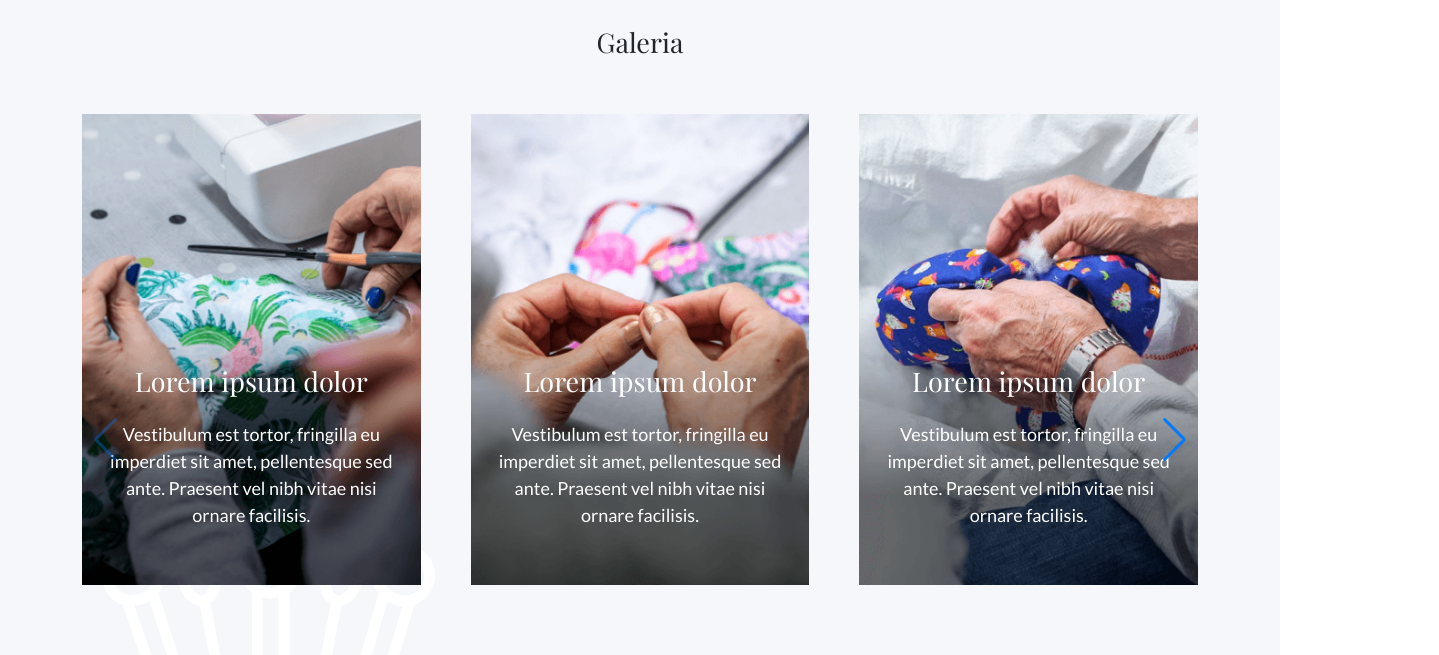
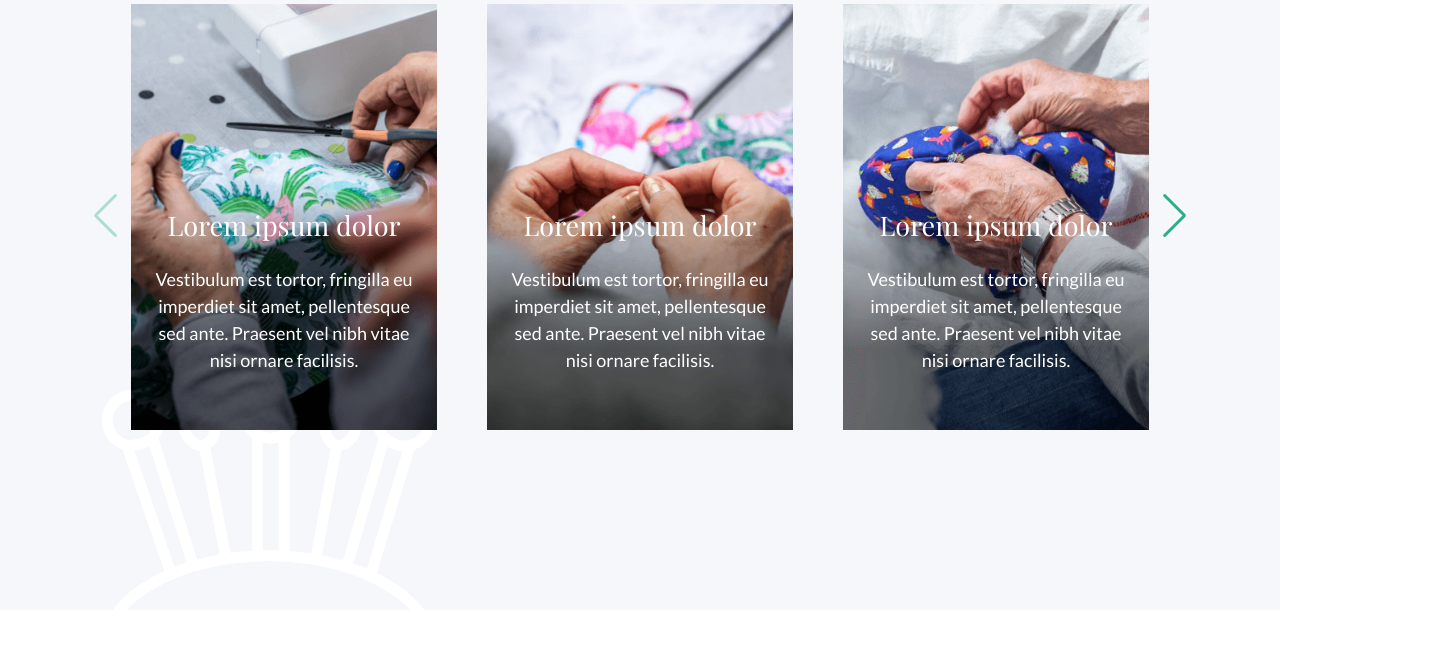
Before and after one commit to pomito/ArtGroup, a website: page index.html in a window 1280 px wide. Shown: the part 1890-2545 px from the top of the page, 1439 px wide, since content can reach past the window. Drawn offline with nearby package versions, Linux system fonts and the light colour scheme.

Commit message:
final commit

```diff
--- a/index.html
+++ b/index.html
@@ -8,8 +8,7 @@
   <title>ArtGroup | Zadanie rekrutacyjne</title>
   <link href="https://cdn.jsdelivr.net/npm/bootstrap@5.1.0/dist/css/bootstrap.min.css" rel="stylesheet"
     integrity="sha384-KyZXEAg3QhqLMpG8r+8fhAXLRk2vvoC2f3B09zVXn8CA5QIVfZOJ3BCsw2P0p/We" crossorigin="anonymous" />
-  <link rel="stylesheet" href="style/style.css" />
-  <!-- Link Swiper's CSS -->
+  <link rel="stylesheet" href="style/style.min.css" />
   <link rel="stylesheet" href="https://unpkg.com/swiper/swiper-bundle.min.css" />
 </head>
 
@@ -22,26 +21,29 @@
       <div class="row d-flex justify-content-between align-items-center pb-5">
         <div class="col-sm-12 col-lg-5 position-relative" style="top: -40px;">
           <div class="mb-5">
-                <p class="font_rockBlue">Duis sit amet erat non velit rhoncus sollicitudin. Aenean ultrices ornare ligula, eu
+            <p class="font_rockBlue">Duis sit amet erat non velit rhoncus sollicitudin. Aenean ultrices ornare ligula,
+              eu
               tristique nisi tincidunt et. Ut sed
               lacus turpis. Suspendisse tincidunt blandit mauris non aliquet. Mauris dignissim, eros ut consectetur
               ullamcorper, magna
-                  tellus cursus lorem, eget pharetra justo mauris in dui. Fusce eget mauris sit amet sapien posuere vulputate eget
+              tellus cursus lorem, eget pharetra justo mauris in dui. Fusce eget mauris sit amet sapien posuere
+              vulputate eget
               ac
               nunc. In vitae feugiat turpis, eget semper ipsum. Vivamus convallis ornare nisi in elementum.</p>
           </div>
           <div>
-                <h3 class="font-27">Phasellus ligula justo, feugiat eget sollicitudin eu, vehicula eget massa. Class aptent taciti
+            <h3 class="font-27">Phasellus ligula justo, feugiat eget sollicitudin eu, vehicula eget massa. Class aptent
+              taciti
               sociosqu ad litora
               torquent per conubia nostra, per inceptos himenaeos.</h3>
           </div>
         </div>
         <div class="col-sm-12 col-lg-5">
-              <img src="images/Clip2.png" alt="">
+          <img class="w-100" src="images/Clip2.png" alt="">
         </div>
       </div>
     </div>
-    <img class="position-absolute zindex-1" style="top:-70px" src="images/hero-scissors.svg" alt="">
+    <img class="position-absolute zindex-1 scissors--mobile" style="top:-70px" src="images/hero-scissors.svg" alt="">
   </section>
   <section class="bg_aliceBlue">
     <h2 class="font-bold text-center pt-5" style="margin-bottom: 100px;">Jak możesz się dołożyć?</h2>
@@ -148,7 +150,7 @@
     </div>
     <div class="container container-1640 position-relative overflow-hidden">
       <h3 class="text-center font-27 pb-5 mt-5">Galeria</h3>
-      <div class="swiper mySwiper" style="padding-bottom: 180px;">
+      <div class="swiper mySwiper swiper-padding">
         <div class="swiper-wrapper">
           <div class="swiper-slide"><img src="images/slider/slider-1.png" alt="">
             <div class="position-absolute bottom-0 mb-5">
@@ -220,33 +222,31 @@
       </div>
       <img class="position-absolute" style="bottom:-150px" src="images/gallery.svg" alt="">
     </div>
-    <!-- Swiper -->
-
   </section>
   <footer class="bg-white pb-5">
     <div class="container container-1640">
       <div class="row ps-2 font_rockBlue mt-5 mb-2">Poprzednie edycje:</div>
       <div class="row d-flex justify-content-between">
         <div class="col d-flex mt-3">
-                  <div class="col"><a class="font_rockBlue text-decoration-none" href="">Edycja pierwsza</a></div>
-                  <div class="col"><a class="font_rockBlue text-decoration-none" href="">Edycja druga</a></div>
-                  <div class="col"><a class="font_rockBlue text-decoration-none" href="">Edycja trzecia</a></div>
+          <div class="col-sm-12 col-lg"><a class="font_rockBlue text-decoration-none" href="">Edycja pierwsza</a></div>
+          <div class="col-sm-12 col-lg"><a class="font_rockBlue text-decoration-none" href="">Edycja druga</a></div>
+          <div class="col-sm-12 col-lg"><a class="font_rockBlue text-decoration-none" href="">Edycja trzecia</a></div>
         </div>
         <div class="col d-flex justify-content-end">
           <div class=""><a href=""><img src="images/social-media/facebook.png" alt=""></a></div>
           <div class=""><a href=""><img class="ms-2" src="images/social-media/instagram.png" alt=""></a></div>
         </div>
         <div class="row mt-3">
-          <div class="col-8"><p class="font_rockBlue ">© 2019 Nazwa firmy sp. z o.o. wszystkie prawa zastrzeżone</p> </div>
-          <div class="col d-flex align-items-end"><a class="font_rockBlue text-decoration-none" href="">Polityka prywatności</a></div>
+          <div class="col-8">
+            <p class="font_rockBlue ">© 2019 Nazwa firmy sp. z o.o. wszystkie prawa zastrzeżone</p>
+          </div>
+          <div class="col d-flex align-items-end"><a class="font_rockBlue text-decoration-none" href="">Polityka
+              prywatności</a></div>
         </div>
       </div>
     </div>
   </footer>
-  <!-- Swiper JS -->
   <script src="https://unpkg.com/swiper/swiper-bundle.min.js"></script>
-
-  <!-- Initialize Swiper -->
   <script>
     var swiper = new Swiper(".mySwiper", {
       slidesPerView: 1,
@@ -275,5 +275,4 @@
   </script>
 </body>
 
-
 </html>
--- a/package.json
+++ b/package.json
@@ -20,5 +20,8 @@
     "bootstrap": "^5.1.0",
     "prettier": "^2.3.2",
     "swiper": "^7.0.2"
+  },
+  "devDependencies": {
+    "webpack": "^5.51.1"
   }
 }
--- a/style/style.scss
+++ b/style/style.scss
@@ -1,122 +1,109 @@
-@import url('https://fonts.googleapis.com/css2?family=Lato:wght@400;700&family=Playfair+Display:wght@400;700&display=swap');
+@import url("https://fonts.googleapis.com/css2?family=Lato:wght@400;700&family=Playfair+Display:wght@400;700&display=swap");
 
-body{
+@import "variables";
+@import "swiper";
+
+body {
   margin: 0;
   padding: 0;
   overflow-x: hidden;
 }
 
-h1,h2,h3,h4,h5,h6{
-  font-family: 'Playfair Display', serif;
+::-moz-selection {
+  background: $green;
+}
+::selection {
+  background: $green;
+}
+::-moz-selection {
+  color: $white;
+}
+::selection {
+  color: $white;
 }
 
-p{
-  font-family: 'Lato', sans-serif;
+h1,
+h2,
+h3,
+h4,
+h5,
+h6 {
+  font-family: "Playfair Display", serif;
 }
 
-$rockBlue: #8D97AD;
-$aliceBlue: #F5F7FA;
-$softRed: #E2536B;
-$white: #fff;
+p {
+  font-family: "Lato", sans-serif;
+}
 
-.bg_aliceBlue{
+.bg_aliceBlue {
   background-color: $aliceBlue;
 }
 
-.font_softRed{
+.font_softRed {
   color: $softRed;
 }
 
-.font_rockBlue{
+.font_rockBlue {
   color: $rockBlue;
 }
 
-.font_white{
+.font_white {
   color: $white;
 }
 
-.font-135{
+.font-135 {
   font-size: 13.5px;
 }
 
-.font-27{
+.font-27 {
   font-size: 27px;
 }
 
-.font-36{
+.font-36 {
   font-size: 36px;
 }
 
-.font-40{
+.font-40 {
   font-size: 40px;
 }
 
-.font-bold{
+.font-bold {
   font-weight: bold;
 }
 
-.zindex-1{
+.zindex-1 {
   z-index: -1;
 }
 
-.mb-80{
+.mb-80 {
   margin-bottom: 80px;
 }
 
-.box-shadow{
-  box-shadow: 0px 5px 10px rgba(220, 220, 220,1);
--webkit-box-shadow: 0px 5px 10px rgba(220, 220, 220,1);
--moz-box-shadow: 0px 5px 10px rgba(220, 220, 220,1);
+.box-shadow {
+  box-shadow: 0px 5px 10px rgba(220, 220, 220, 1);
+  -webkit-box-shadow: 0px 5px 10px rgba(220, 220, 220, 1);
+  -moz-box-shadow: 0px 5px 10px rgba(220, 220, 220, 1);
 }
 
-.container-1640{
-  @media screen and (min-width:1920px) {
+.container-1640 {
+  @media screen and (min-width: 1920px) {
     max-width: 1640px;
   }
 }
 
-.container-1785{
-  @media screen and (min-width:1920px) {
+.container-1785 {
+  @media screen and (min-width: 1920px) {
     max-width: 1785px;
   }
 }
 
-.w-90{
+.w-90 {
   width: 90%;
   margin: 0px auto;
 }
 
-.swiper {
-        width: 100%;
-        height: 100%;
-      }
-
-      .swiper-slide {
-        text-align: center;
-        font-size: 18px;
-        background: #fff;
-        display: flex;
-        flex-direction: column;
-        position: relative;
-
-        /* Center slide text vertically */
-        display: -webkit-box;
-        display: -ms-flexbox;
-        display: -webkit-flex;
-        display: flex;
-        -webkit-box-pack: center;
-        -ms-flex-pack: center;
-        -webkit-justify-content: center;
-        justify-content: center;
-        -webkit-box-align: center;
-        -ms-flex-align: center;
-        -webkit-align-items: center;
-        align-items: center;
-      }
-
-      .swiper-slide img {
-        display: block;
-        width: 100%;
-        height: 100%;
-        object-fit: cover;
-      }
+.scissors--mobile {
+  @media screen and (max-width: 768px) {
+    transform: scale(0.5);
+  }
+}
--- /dev/null
+++ b/style/swiper.scss
@@ -0,0 +1,52 @@
+@import "variables";
+
+.swiper {
+  width: 100%;
+  height: 100%;
+}
+
+.swiper-slide {
+  text-align: center;
+  font-size: 18px;
+  background: #fff;
+  display: flex;
+  flex-direction: column;
+  position: relative;
+
+  /* Center slide text vertically */
+  display: -webkit-box;
+  display: -ms-flexbox;
+  display: -webkit-flex;
+  display: flex;
+  -webkit-box-pack: center;
+  -ms-flex-pack: center;
+  -webkit-justify-content: center;
+  justify-content: center;
+  -webkit-box-align: center;
+  -ms-flex-align: center;
+  -webkit-align-items: center;
+  align-items: center;
+}
+
+.swiper-slide img {
+  display: block;
+  width: 100%;
+  height: 100%;
+  object-fit: cover;
+}
+
+.swiper-button-next,
+.swiper-button-prev {
+  color: $green !important;
+  top: 35% !important;
+
+  @media screen and (max-width: 768px) {
+    display: none !important;
+  }
+}
+
+.swiper-padding {
+  @media screen and (min-width: 1024px) {
+    padding: 0px 49px 180px !important;
+  }
+}
--- /dev/null
+++ b/style/variables.scss
@@ -0,0 +1,5 @@
+$rockBlue: #8d97ad;
+$aliceBlue: #f5f7fa;
+$softRed: #e2536b;
+$white: #fff;
+$green: #29af8a;
```
Also changed, not shown: style/style.css (deleted), style/style.min.css, 1 other file. Lines whose indentation alone changed are shown as unchanged.
